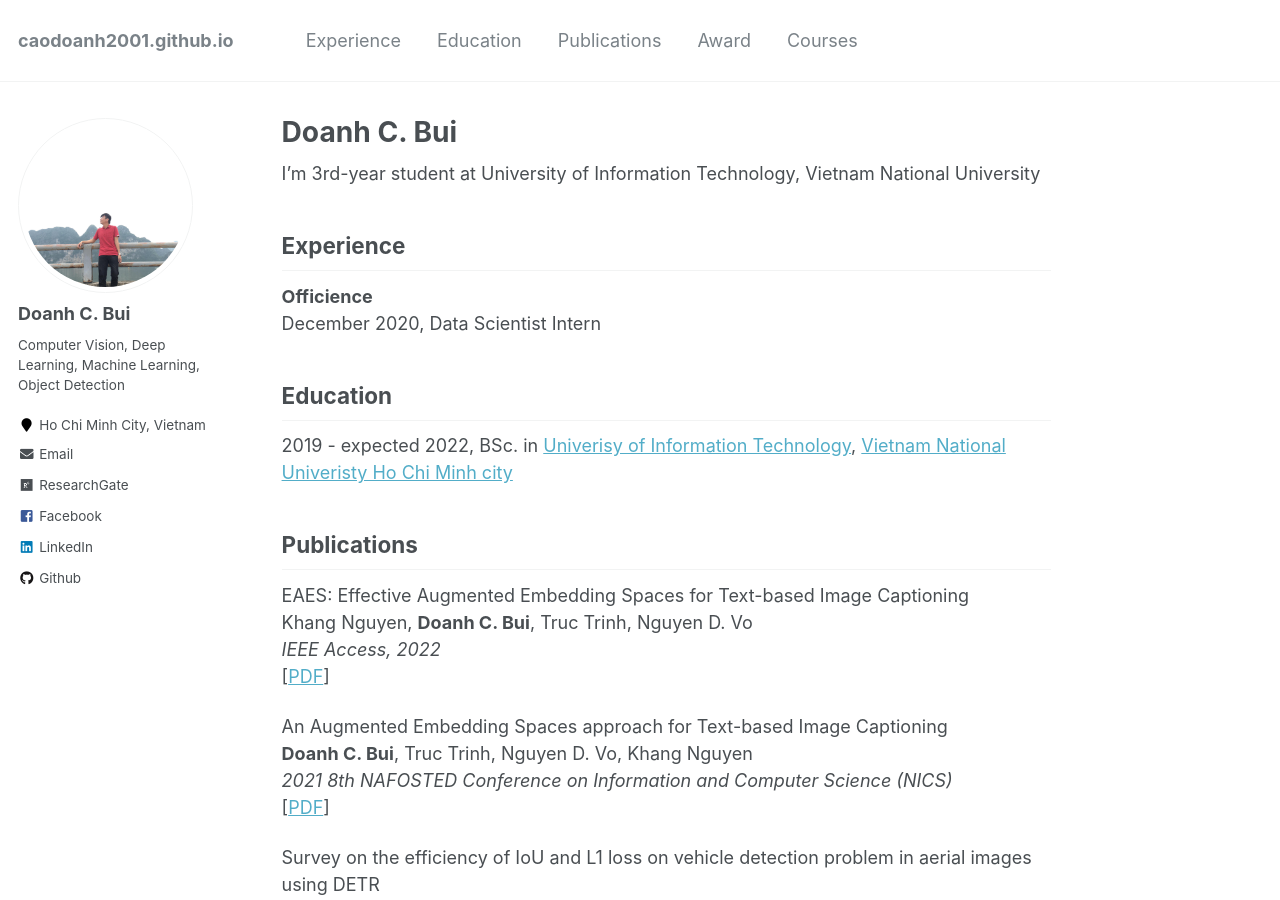
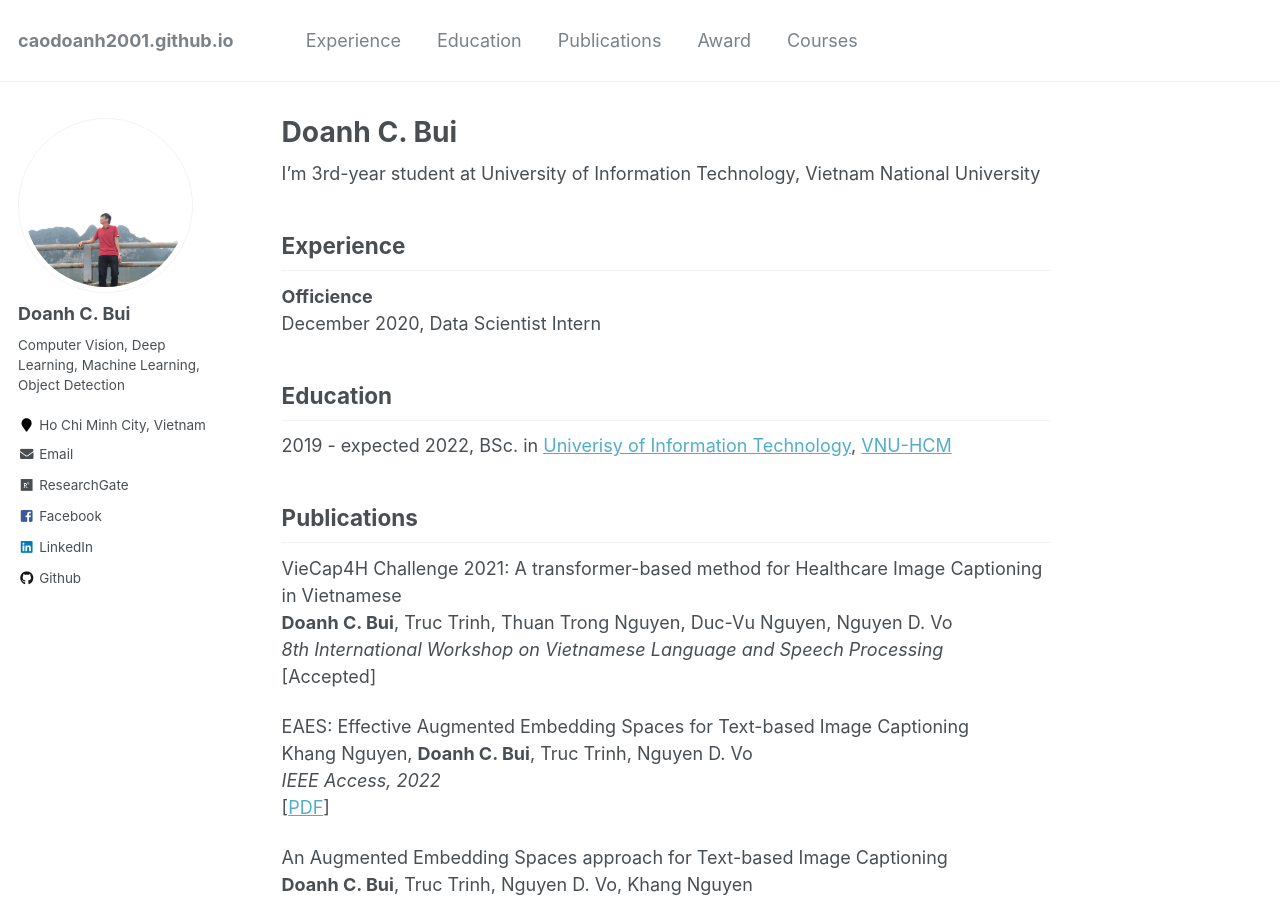
Before and after one commit to caodoanh2001/caodoanh2001.github.io, a Jekyll site: the page built from _pages/about.md, in a window 1280 px wide and 900 px high. Built offline with Jekyll 4.4.1, drawn with Linux system fonts in a browser that asks for light colours.

Commit message:
Update about.md

```diff
--- a/_pages/about.md
+++ b/_pages/about.md
@@ -18,9 +18,14 @@ December 2020, Data Scientist Intern
 ## <a name="edu"></a> Education
 
 <!-- ***University of Information Technology, VNU***<br/> -->
-2019 - expected 2022, BSc. in [Univerisy of Information Technology](https://www.uit.edu.vn/), [Vietnam National Univeristy Ho Chi Minh city](https://vnuhcm.edu.vn/)
+2019 - expected 2022, BSc. in [Univerisy of Information Technology](https://www.uit.edu.vn/), [VNU-HCM](https://vnuhcm.edu.vn/)
 
 ## <a name="publication"></a> Publications
+
+VieCap4H Challenge 2021: A transformer-based method for Healthcare Image Captioning in Vietnamese<br/>
+**Doanh C. Bui**, Truc Trinh, Thuan Trong Nguyen, Duc-Vu Nguyen, Nguyen D. Vo<br/>
+*8th International Workshop on Vietnamese Language and Speech Processing*<br/>
+[Accepted]
 
 EAES: Effective Augmented Embedding Spaces for Text-based Image Captioning<br/>
 Khang Nguyen, **Doanh C. Bui**, Truc Trinh, Nguyen D. Vo<br/>
```
